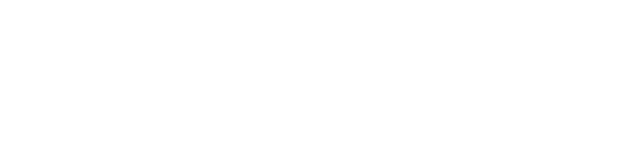
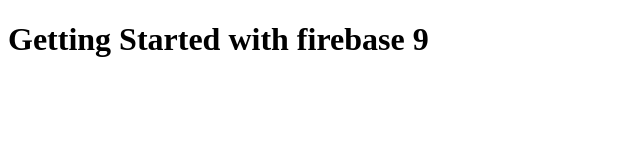
Before and after one commit to Davidcastel26/firebase_first_app, a website: page public/index.html in a window 1280 px wide. Shown: the whole page, without its empty margins (0-640 px from the left). Drawn offline with Linux system fonts and the light colour scheme.

Commit message:
running npm -y

```diff
--- a/public/index.html
+++ b/public/index.html
@@ -4,11 +4,11 @@
     <meta charset="UTF-8">
     <meta http-equiv="X-UA-Compatible" content="IE=edge">
     <meta name="viewport" content="width=device-width, initial-scale=1.0">
-    <title>To Do List By Dave</title>
+    <title>Firebase 9</title>
     <link rel="stylesheet" href="styles.css">
 </head>
 <body>
-
+   <h1>Getting Started with firebase 9</h1>
 
     <script src="../app/dist/index.js" type="module"></script>
 </body>
```
Also changed, not shown: 1 other file.
